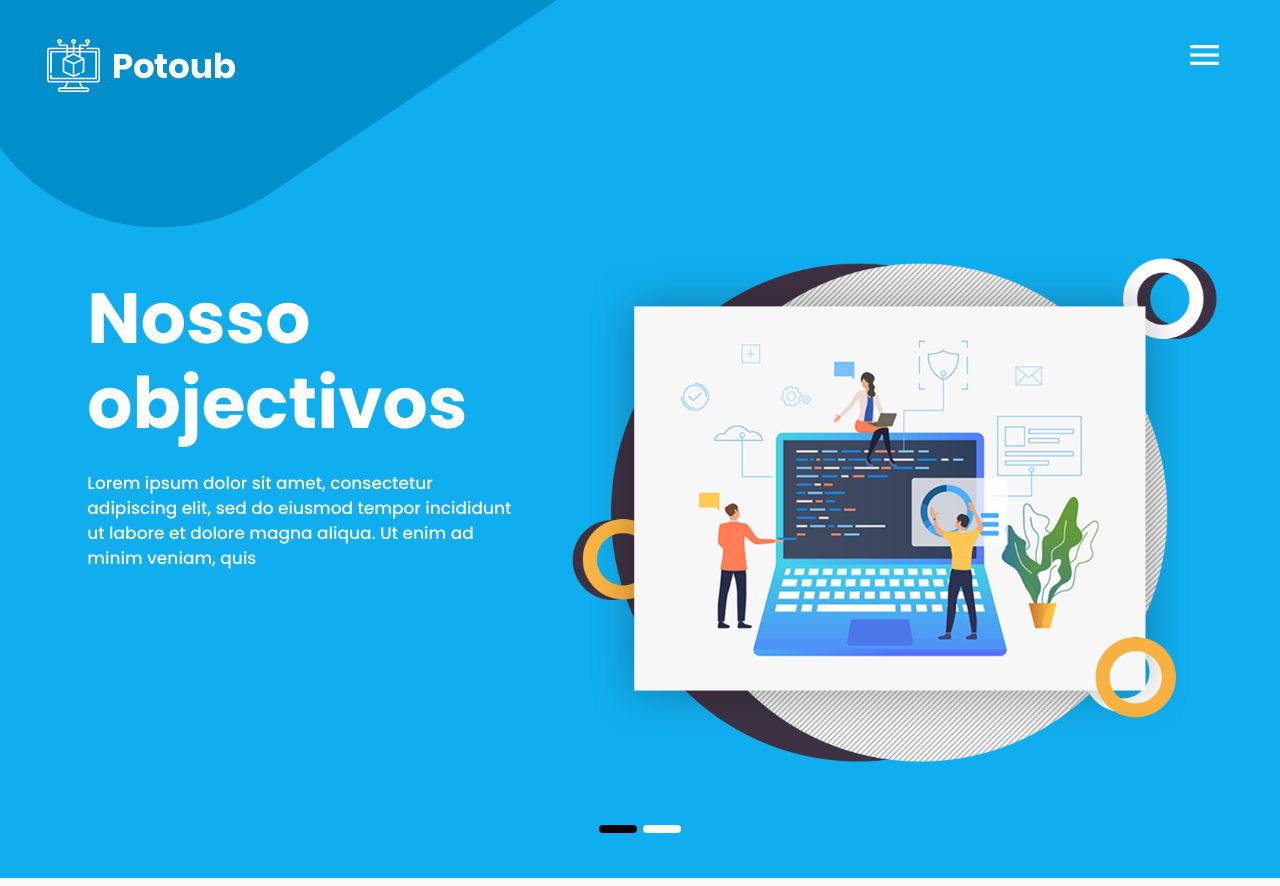
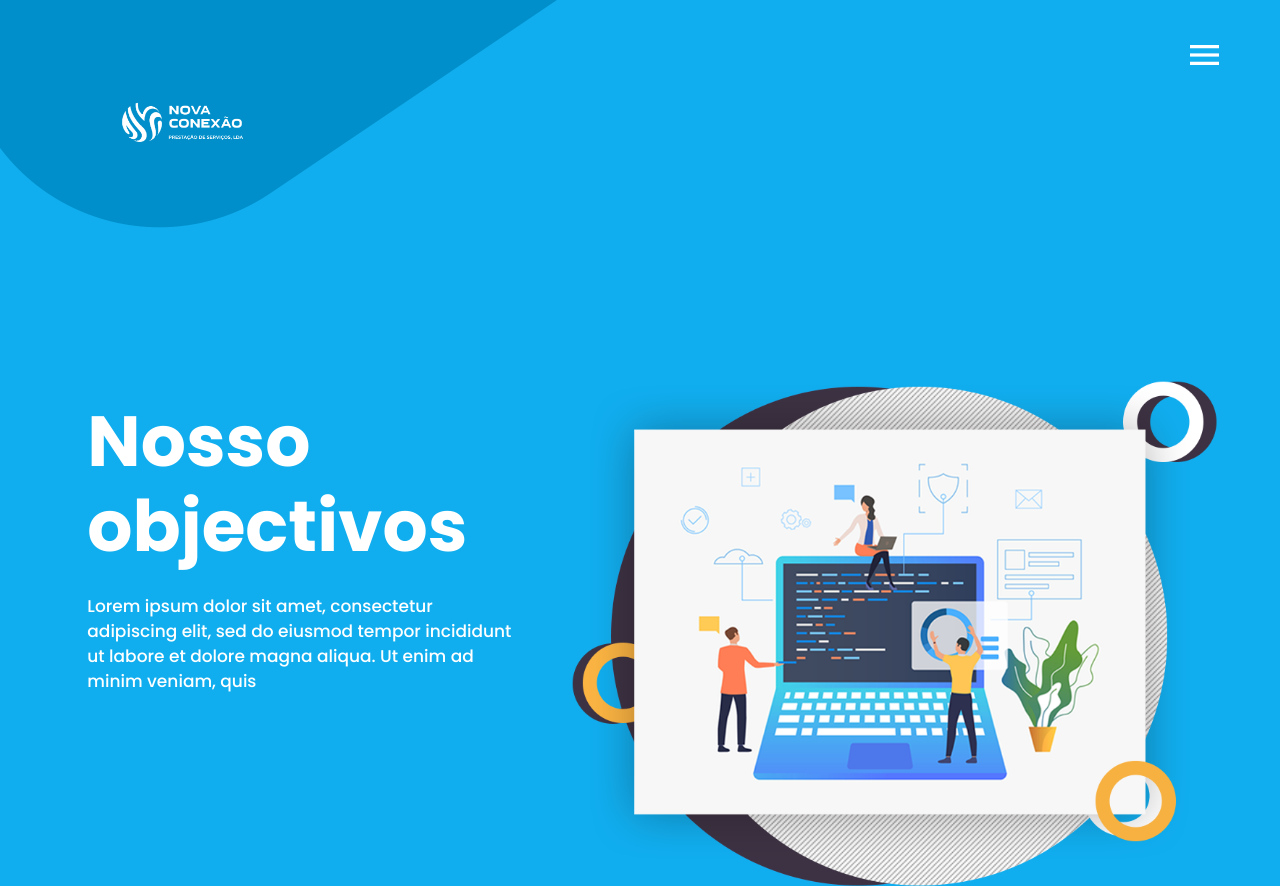
Before and after one commit to Miguel-Leite/novaconexao-v2, a plain HTML site: page index.html in a window 1280 px wide. Shown: the top 886 px of the page. Drawn offline with nearby package versions, Linux system fonts and the light colour scheme; some packages are replaced by stand-ins of ours.

Commit message:
🚀 import logo

```diff
--- a/index.html
+++ b/index.html
@@ -63,7 +63,7 @@
                         <div class="full">
                            <div class="center-desk">
                               <div class="logo">
-                                 <a href="index.html"><img src="images/logo.png" alt="#" /></a>
+                                 <a href="index.html"><img src="images/cropped-logo-branco-1024x687.png" alt="#" /></a>
                               </div>
                            </div>
                         </div>
```
Also changed, not shown: images/cropped-logo-branco-1024x687.png (added).
